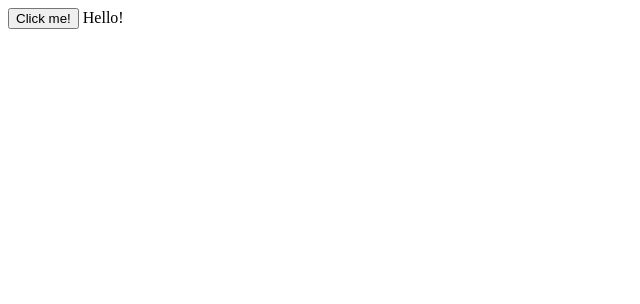
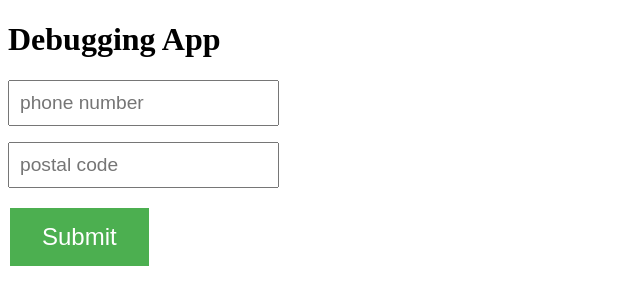
Before and after one commit to cryptovale888/advanced-javascript, a plain HTML site: page index.html in a window 1280 px wide. Shown: the whole page, without its empty margins (0-640 px from the left). Drawn offline with Linux system fonts and the light colour scheme.

Commit message:
debugging regex-1

```diff
--- a/index.html
+++ b/index.html
@@ -1,14 +1,22 @@
 <!DOCTYPE html>
 <html lang="en">
-  <head>
-    <meta charset="UTF-8" />
-    <meta name="viewport" content="width=device-width, initial-scale=1.0" />
-    <title>Document</title>
-  </head>
-  <body>
-    <button onclick="testDebugging()">Click me!</button>
-
-    Hello!
-    <script src="script.js"></script>
-  </body>
+<head>
+    <meta charset="UTF-8">
+    <title>Title</title>
+    <link rel="stylesheet" href="styles.css">
+</head>
+<body>
+<h1>Debugging App</h1>
+<form onsubmit="validate()">
+    <p>
+        <input type="text"id="phone-number" placeholder="phone number"/>
+    </p><p>
+    <input type="text" id="postal-code" placeholder="postal code" />
+</p>
+    <p>
+        <input type="submit" />
+    </p>
+</form>
+</body>
+<script src="script.js"></script>
 </html>
--- a/script.js
+++ b/script.js
@@ -1,9 +1,14 @@
-function testDebugging() {
-  let num1 = 10;
-  let num2 = 5;
 
-  // Add a breakpoint on the line below to pause execution
-  let result = num1 + num2;
+function validate(){
+    var phoneNumber = document.getElementById('phone-number');
+    var postalCode = document.getElementById('postal-code');
 
-  console.log("The result is: " + result);
+    var phoneRGEX = /^[(]{0,1}[0-9]{3}[)]{0,1}[-\s\.]{0,1}[0-9]{3}[-\s\.]{0,1}[0-9]{4}$/;
+    var postalRGEX = /^[A-Z]{1,2}[0-9]{1,2} ?[0-9][A-Z]{2}$/i;
+    var phoneResult = phoneRGEX(phoneNumber);
+    var postalResult = postalRGEX(postalCode);
+
+    alert("phone:"+phoneResult + ", postal code: "+postalResult);
+
+    return false;
 }
--- /dev/null
+++ b/styles.css
@@ -0,0 +1,19 @@
+input[type='text']
+{
+    padding:10px;
+    font-size:1.2em;
+}
+
+input[type='submit']
+{
+    background-color: #4CAF50;
+    border: none;
+    color: white;
+    padding: 15px 32px;
+    text-align: center;
+    text-decoration: none;
+    display: inline-block;
+    font-size: 1.5em;
+    margin: 4px 2px;
+    cursor: pointer;
+}
```
Also changed, not shown: 1 other file.
